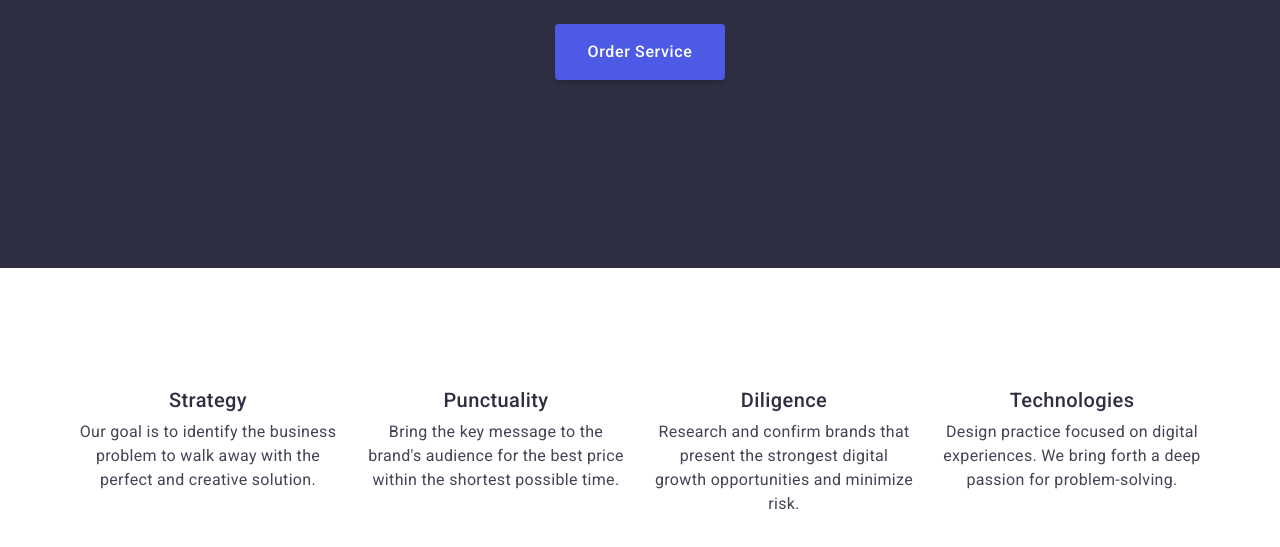
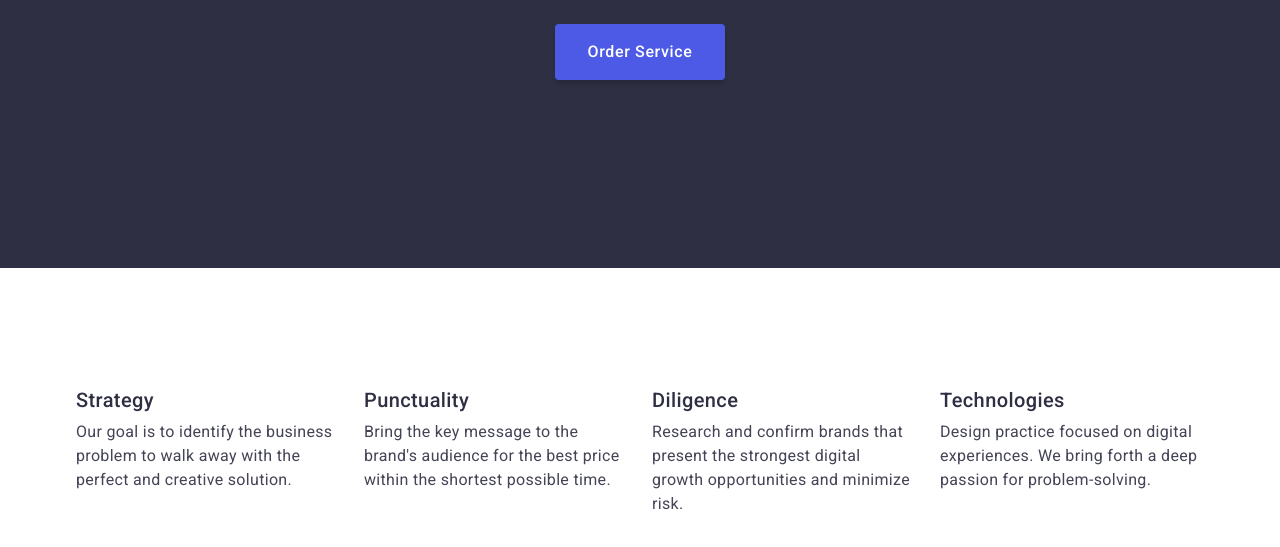
Before and after one commit to IrinaHarkusha/goit-markup-hw-03-3, a plain HTML site: page index.html in a window 1280 px wide. Shown: the part 405-952 px from the top of the page. Drawn offline with nearby package versions, Linux system fonts and the light colour scheme.

Commit message:
renewal css

```diff
--- a/css/styles.css
+++ b/css/styles.css
@@ -39,10 +39,8 @@ a {
     text-decoration: none;
     cursor: pointer;
 }
-li {
+ul {
     list-style-type: none;
- }
-ul {
     margin: 0;
     padding-left: 0;
 }
@@ -196,12 +194,11 @@ ul {
     gap: 24px;
 }
 .list-item {
-    width: 264px;
+    width: calc((100% - 3 * 24px) / 4);
 
 }
 .wrap-text {
     margin-bottom: 8px;
-    text-align: center;
 
     font-weight: 500;
     font-size: 20px;
@@ -210,8 +207,6 @@ ul {
 }
 
 .text {
-    text-align: center;
-
     font-size: 16px;
     line-height: 1.5;
     letter-spacing: 0.02em;
```
